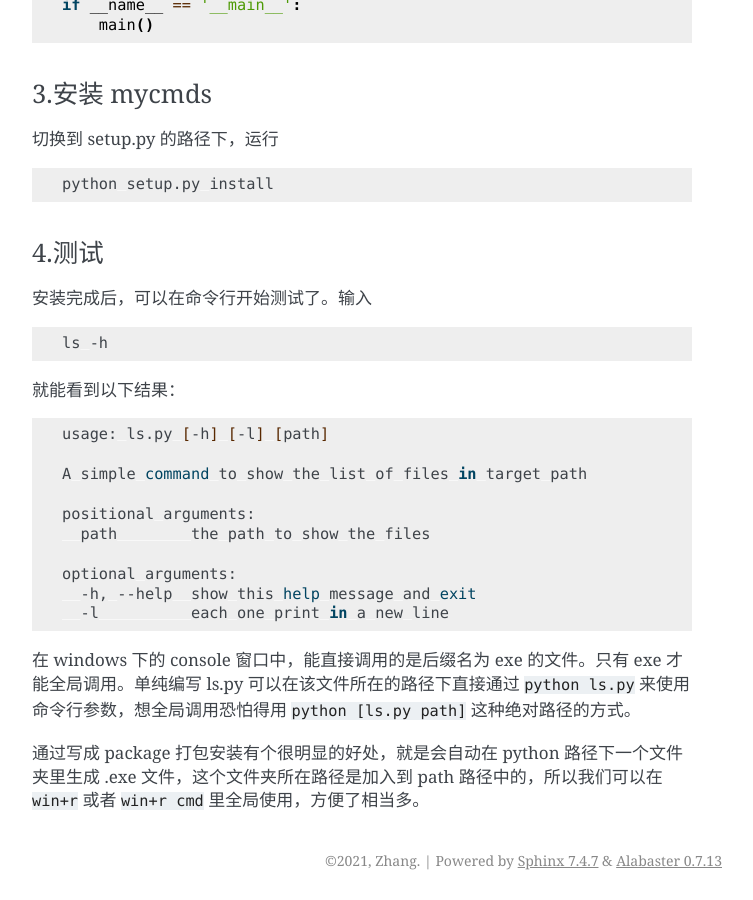
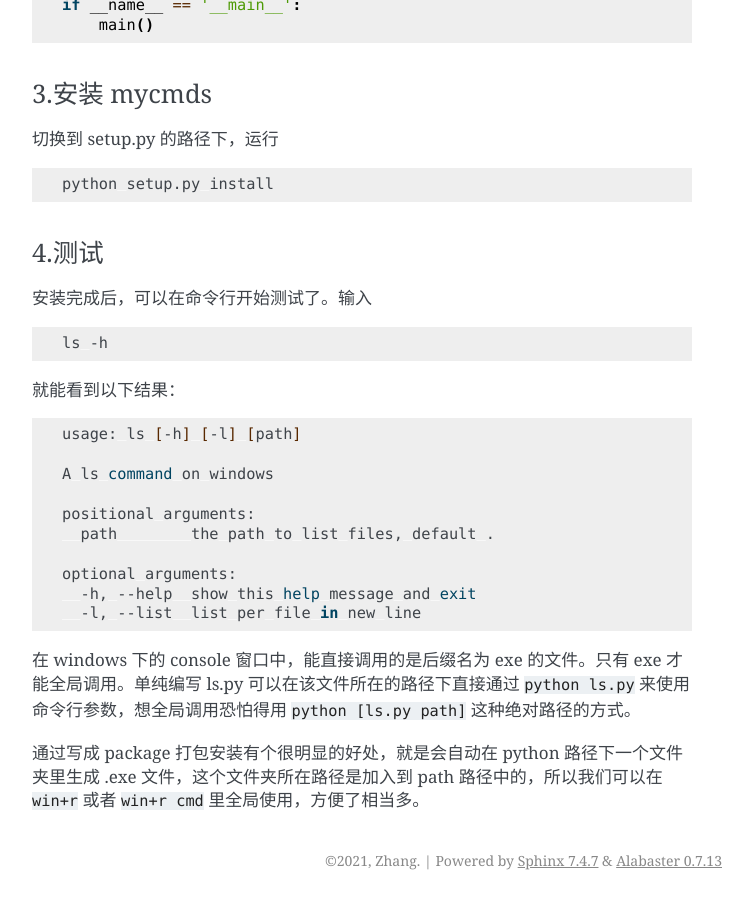
Before and after one commit to suifengpiaoyang/Python-Note-Deploy, a Sphinx documentation site: the page built from source/pythonnote_command_line.rst, in a window 1280 px wide and 900 px high, scrolled down 1643 px. Shown: the whole window, without its empty margins (388-1141 px from the left). Built offline with Sphinx 7.4.7, drawn with Linux system fonts in a browser that asks for light colours.

Commit message:
修正 Python 命令行笔记 console 输出不对应的问题

```diff
--- a/source/pythonnote_command_line.rst
+++ b/source/pythonnote_command_line.rst
@@ -111,16 +111,16 @@ Python 命令行参数
 
 .. code-block:: bash
 
-    usage: ls.py [-h] [-l] [path]
+    usage: ls [-h] [-l] [path]
 
-    A simple command to show the list of files in target path
+    A ls command on windows
 
     positional arguments:
-      path        the path to show the files
+      path        the path to list files, default .
 
     optional arguments:
       -h, --help  show this help message and exit
-      -l          each one print in a new line
+      -l, --list  list per file in new line
 
 在 windows 下的 console 窗口中，能直接调用的是后缀名为 exe 的文件。只有 exe 才能全局调用。单纯编写 ls.py 可以在该文件所在的路径下直接通过 ``python ls.py`` 来使用命令行参数，想全局调用恐怕得用 ``python [ls.py path]`` 这种绝对路径的方式。
 
```
